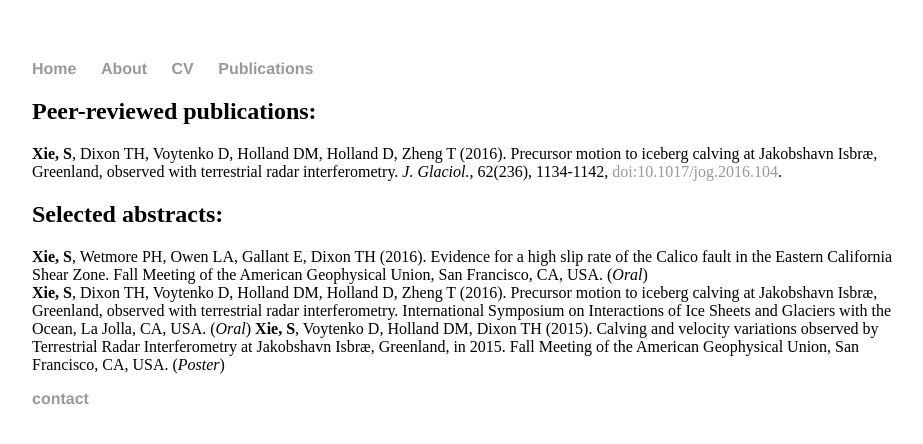
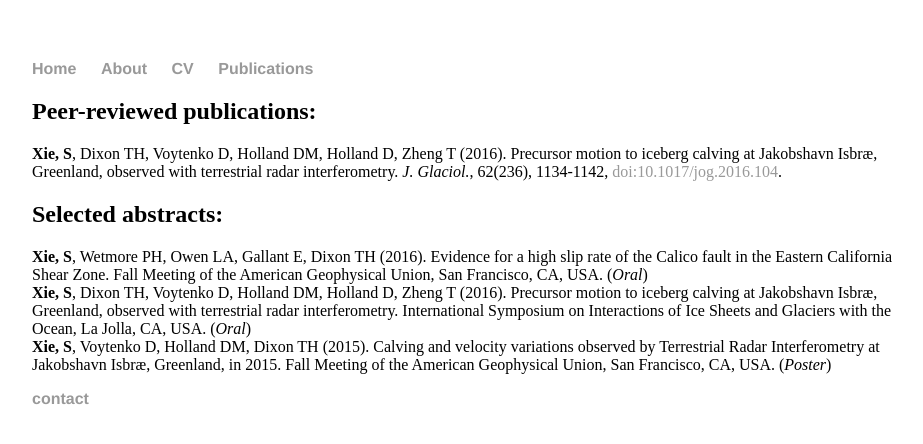
Before and after one commit to suruixie/suruixie.github.io, a Jekyll site: the page built from publications/index.html, in a window 1280 px wide. Shown: the top 444 px of the page, without its empty margins (160-1083 px from the left). Built offline with Jekyll 4.4.1, drawn with Linux system fonts in a browser that asks for light colours.

Commit message:
Update index.html

```diff
--- a/publications/index.html
+++ b/publications/index.html
@@ -11,8 +11,8 @@ title: Surui's publications
 	<h2>Selected abstracts:</h2>
 
 	<pl><span class="line"><strong>Xie, S</strong>, Wetmore PH, Owen LA, Gallant E, Dixon TH (2016). Evidence for a high slip rate of the Calico fault in the Eastern California Shear Zone. Fall Meeting of the American Geophysical Union, San Francisco, CA, USA. (<em>Oral</em>)</span>
-	<strong>Xie, S</strong>, Dixon TH, Voytenko D, Holland DM, Holland D, Zheng T (2016). Precursor motion to iceberg calving at Jakobshavn Isbræ, Greenland, observed with terrestrial radar interferometry. International Symposium on Interactions of Ice Sheets and Glaciers with the Ocean, La Jolla, CA, USA. (<em>Oral</em>) </pl>
+	<span class="line"><strong>Xie, S</strong>, Dixon TH, Voytenko D, Holland DM, Holland D, Zheng T (2016). Precursor motion to iceberg calving at Jakobshavn Isbræ, Greenland, observed with terrestrial radar interferometry. International Symposium on Interactions of Ice Sheets and Glaciers with the Ocean, La Jolla, CA, USA. (<em>Oral</em>) </span>
 
-	<pl><strong>Xie, S</strong>, Voytenko D, Holland DM, Dixon TH (2015). Calving and velocity variations observed by Terrestrial Radar Interferometry at Jakobshavn Isbræ, Greenland, in 2015. Fall Meeting of the American Geophysical Union, San Francisco, CA, USA. (<em>Poster</em>) </pl>
+	<span class="line"><strong>Xie, S</strong>, Voytenko D, Holland DM, Dixon TH (2015). Calving and velocity variations observed by Terrestrial Radar Interferometry at Jakobshavn Isbræ, Greenland, in 2015. Fall Meeting of the American Geophysical Union, San Francisco, CA, USA. (<em>Poster</em>)</span></pl>
 
 </div>
```
